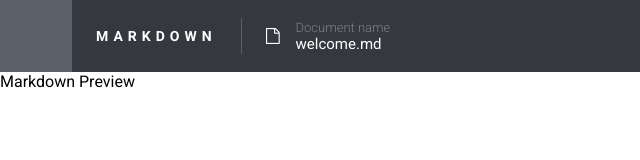
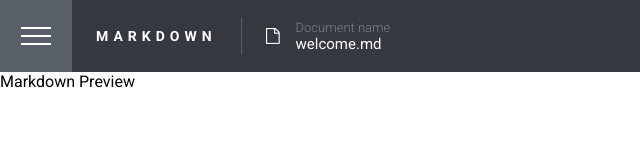
Before and after one commit to Artur-Neri/markdown-editor, a plain HTML site: page index.html in a window 1280 px wide. Shown: the full height of the page, 0-640 px from the left. Drawn offline with Linux system fonts and the light colour scheme; the site is published under a folder, as on GitHub Pages, so addresses that start at the root find nothing.

Commit message:
correção do path

```diff
--- a/styles/index.css
+++ b/styles/index.css
@@ -17,11 +17,11 @@
   --color-orange-hover: #F39765;
 
   /* UTILS */
-  --hamb-mobile-closed-img: url('/assets/hamburguer-mobile.png');
-  --hamb-mobile-open-img: url('/assets/hamburguer-mobile-open.png');
+  --hamb-mobile-closed-img: url('../assets/hamburguer-mobile.png');
+  --hamb-mobile-open-img: url('../assets/hamburguer-mobile-open.png');
 
-  --hamb-desktop-closed-img: url('/assets/hamburguer.png');
-  --hamb-desktop-open-img: url('/assets/hamburguer-open.png');
+  --hamb-desktop-closed-img: url('../assets/hamburguer.png');
+  --hamb-desktop-open-img: url('../assets/hamburguer-open.png');
 
 
   --hamb-closed-img: var(--hamb-desktop-closed-img);
```
